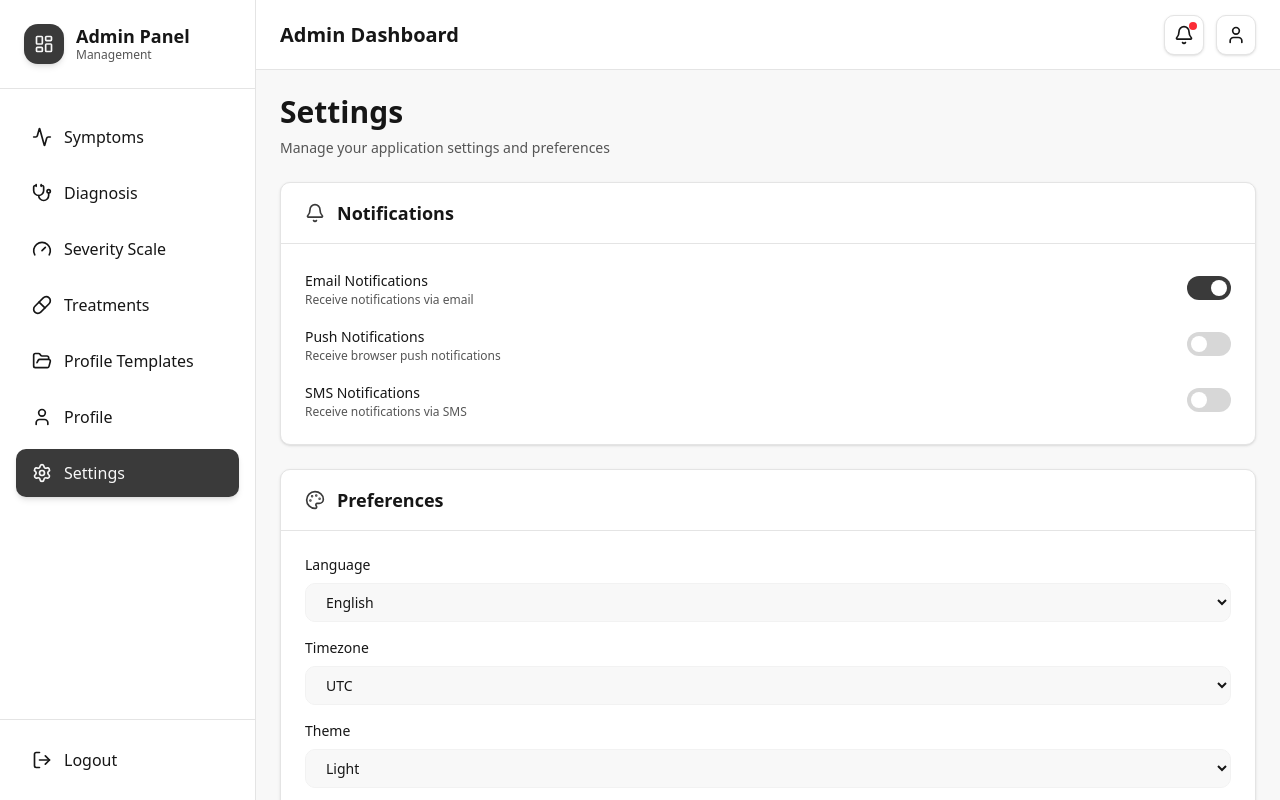
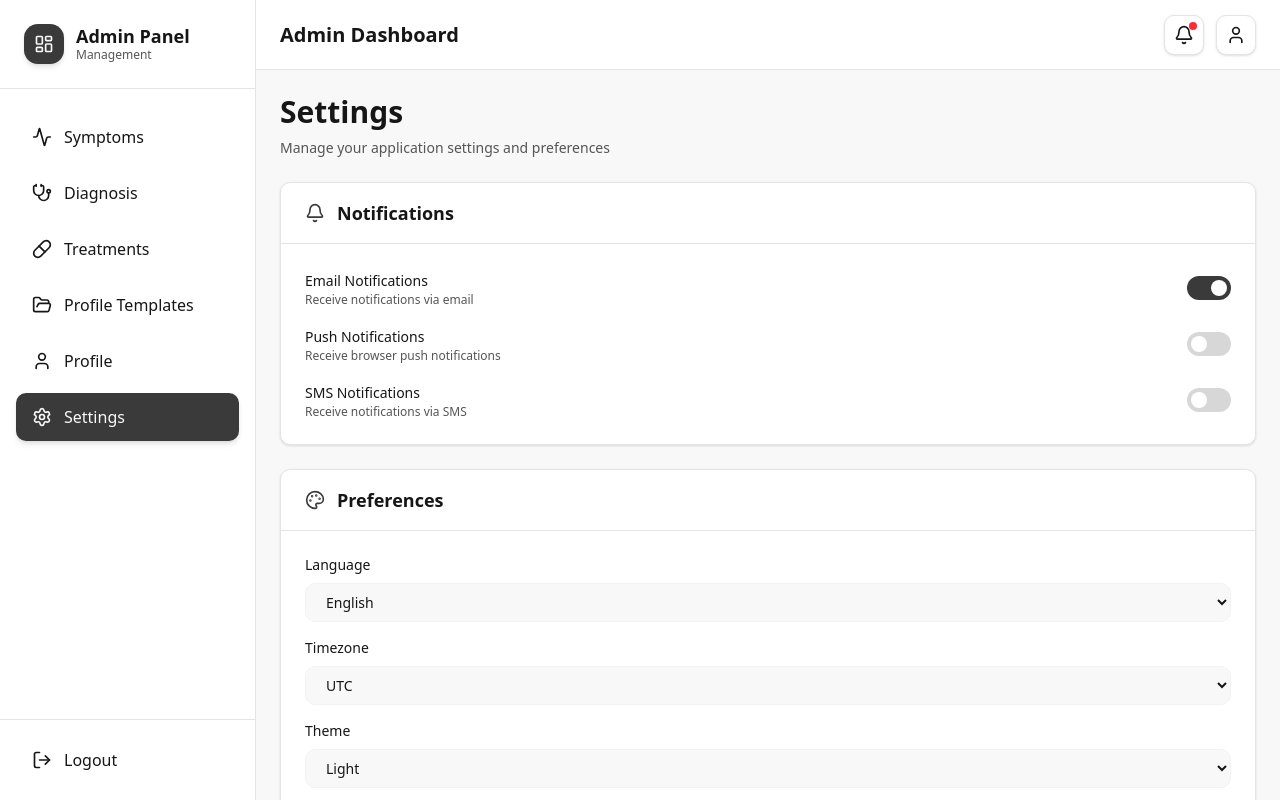
Before and after one commit to zubairkofficial/patient-agent-frontend, a React (Vite) app: page /admin/settings in a window 1280 px wide. Built offline with nearby package versions, Linux system fonts and the light colour scheme; sample sign-in values are in the browser's storage.

Commit message:
Comment out the severity scale item in the sidebar for future reference

```diff
--- a/src/components/layout/Sidebar/Sidebar.tsx
+++ b/src/components/layout/Sidebar/Sidebar.tsx
@@ -36,12 +36,12 @@ const sidebarItems: SidebarItem[] = [
     icon: Stethoscope,
     path: "/admin/diagnosis",
   },
-  {
-    id: "severity-scale",
-    label: "Severity Scale",
-    icon: Gauge,
-    path: "/admin/severity-scale",
-  },
+  // {
+  //   id: "severity-scale",
+  //   label: "Severity Scale",
+  //   icon: Gauge,
+  //   path: "/admin/severity-scale",
+  // },
   {
     id: "treatments",
     label: "Treatments",
```
